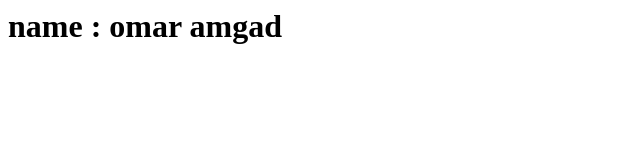
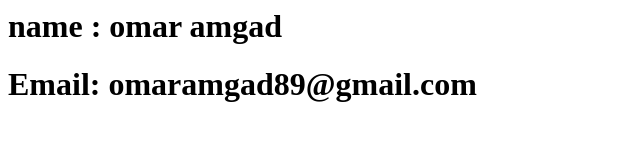
Before and after one commit to omaramgad1/GIT_Lab_2, a plain HTML site: page index.html in a window 1280 px wide. Shown: the whole page, without its empty margins (0-640 px from the left). Drawn offline with Linux system fonts and the light colour scheme.

Commit message:
Dev First Commit

```diff
--- a/index.html
+++ b/index.html
@@ -9,7 +9,7 @@
         name : omar amgad
     </h1>
 
-
+    <h1>Email: omaramgad89@gmail.com   </h1>
 </body>
 <footer>
 
```
